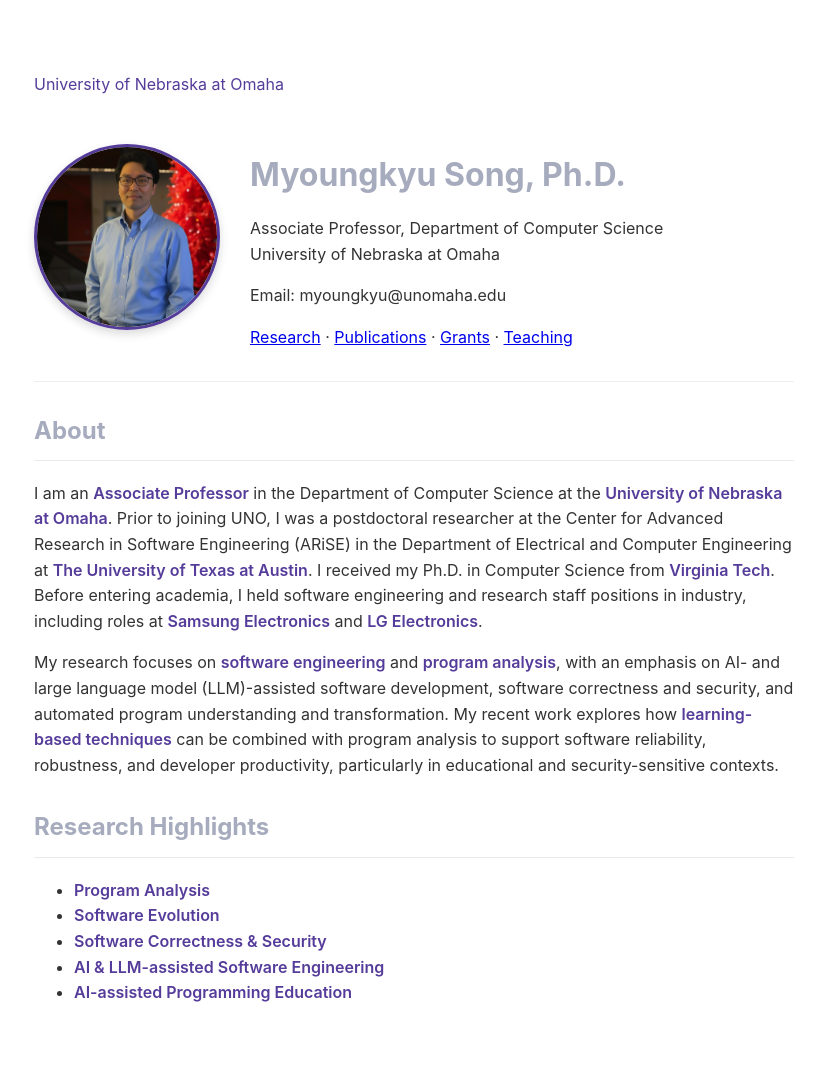
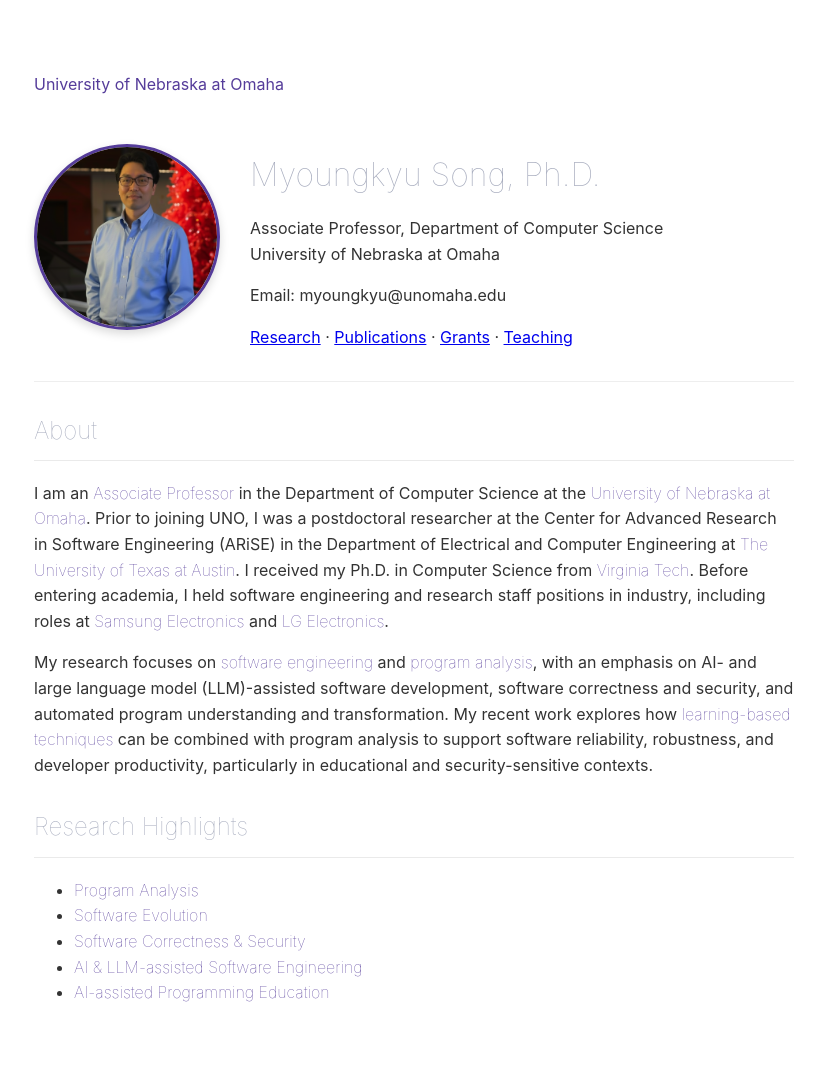
Before and after one commit to unose/unose.github.io, a Jekyll site: the page built from index.md, in a window 1280 px wide. Shown: the whole page, without its empty margins (226-1051 px from the left). Built offline with Jekyll 4.4.1, drawn with Linux system fonts in a browser that asks for light colours; our own code applies the rules of GitHub Pages for plain Markdown files.

Commit message:
2026-01-01 02:33
Updated

```diff
--- a/_layouts/default.html
+++ b/_layouts/default.html
@@ -63,6 +63,35 @@
                 /* font-weight: normal; */
                 font-weight: 100;
             }
+
+            /* H1: Your Name - Matches the Photo Border & Bio Highlights */
+            h1 {
+                color: #a6abbd; /* Indigo */
+                margin-bottom: 5px;
+                font-weight: 100;
+            }
+
+            /* H2: Section Titles - Deep Teal for distinct but harmonious contrast */
+            h2 {
+                color: #a6abbd; /* Deep Teal */
+                margin-top: 30px;
+                border-bottom: 1px solid #eaeaea; /* Optional: Adds a subtle line under titles */
+                padding-bottom: 10px;
+                font-weight: 100;
+            }
+
+            /* Back 버튼 스타일 */
+            .back-link {
+                display: inline-block;
+                margin-bottom: 30px;
+                color: #553c9a;
+                text-decoration: none;
+                font-weight: normal;
+                font-size: 1rem;
+            }
+            .back-link:hover {
+                text-decoration: underline;
+            }
         </style>
     </head>
     <body>
--- a/index.md
+++ b/index.md
@@ -7,41 +7,6 @@
     max-width: 800px;
     margin: 0 auto;
     padding: 20px;
-  }
-
-  /* --- NEW: Header Colors for Harmony --- */
-
-  /* H1: Your Name - Matches the Photo Border & Bio Highlights */
-  h1 {
-    color: #a6abbd; /* Indigo */
-    margin-bottom: 5px;
-  }
-
-  /* H2: Section Titles - Deep Teal for distinct but harmonious contrast */
-  h2 {
-    color: #a6abbd; /* Deep Teal */
-    margin-top: 30px;
-    border-bottom: 1px solid #eaeaea; /* Optional: Adds a subtle line under titles */
-    padding-bottom: 10px;
-  }
-
-  /* -------------------------------------- */
-  .bio-highlight {
-    color: #553C9A;
-    font-weight: 600;
-  }
-
-  /* Back 버튼 스타일 */
-  .back-link {
-    display: inline-block;
-    margin-bottom: 30px;
-    color: #553C9A;
-    text-decoration: none;
-    font-weight: normal;
-    font-size: 1rem;
-  }
-  .back-link:hover {
-    text-decoration: underline;
   }
 
   /* 프로필 사진 스타일 (왼쪽 배치로 수정됨) */
```
